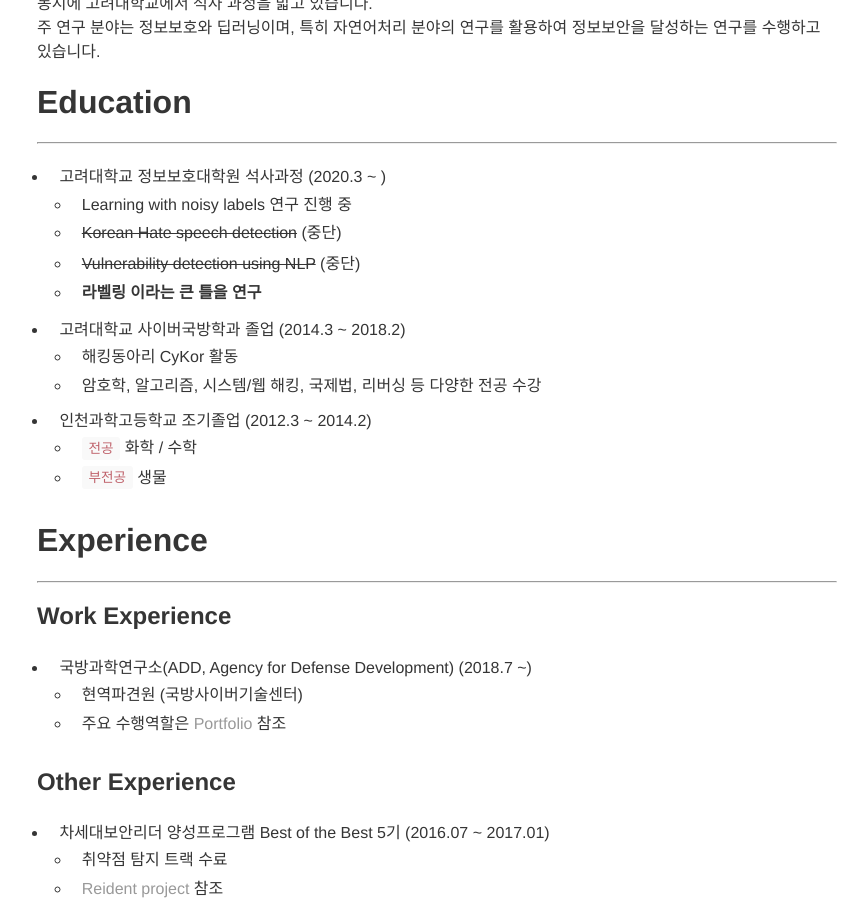
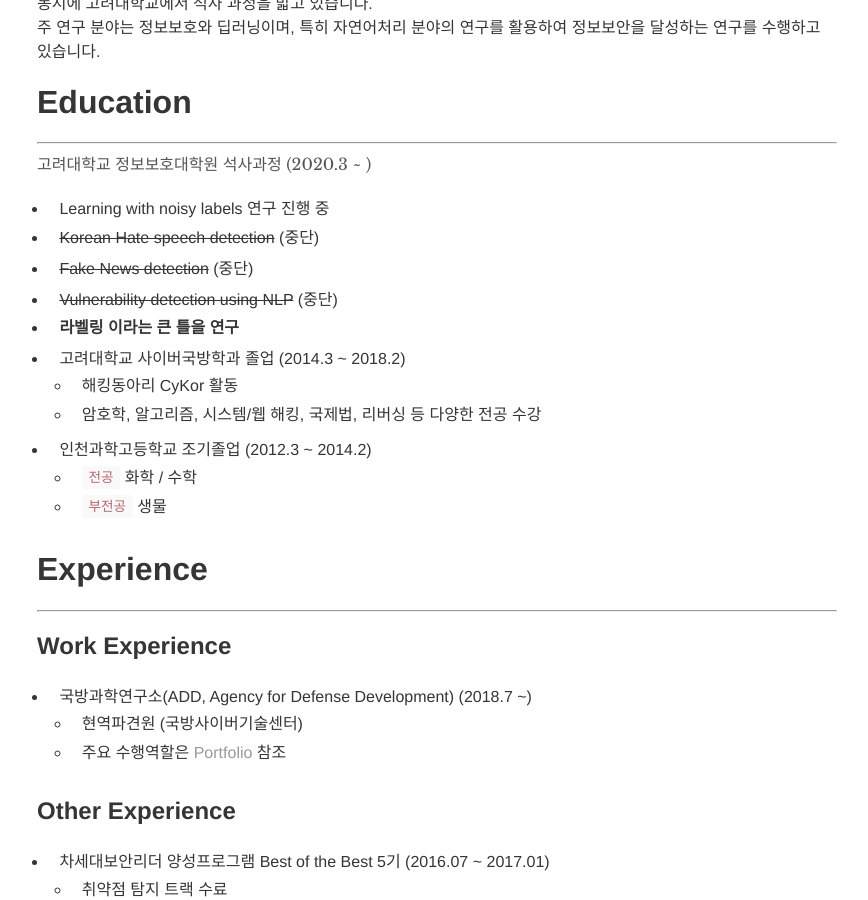
Before and after one commit to SSINsch/ssinsch.github.io, a Jekyll site: the page built from index.md, in a window 1280 px wide and 900 px high, scrolled down 356 px. Shown: the whole window, without its empty margins (203-1071 px from the left). Built offline with Jekyll 4.4.1, drawn with Linux system fonts in a browser that asks for light colours; our own code applies the rules of GitHub Pages for plain Markdown files.

Commit message:
index.md 수정 중

````diff
--- a/index.md
+++ b/index.md
@@ -12,11 +12,17 @@
 # Education
 ___
 
-- 고려대학교 정보보호대학원 석사과정 (2020.3 ~ )
-    - Learning with noisy labels 연구 진행 중
-    - ~~Korean Hate speech detection~~ (중단)
-    - ~~Vulnerability detection using NLP~~ (중단)
-    - **라벨링 이라는 큰 틀을 연구**
+<aside>
+
+고려대학교 정보보호대학원 석사과정 (2020.3 ~ )
+
+</aside>
+
+- Learning with noisy labels 연구 진행 중
+- ~~Korean Hate speech detection~~ (중단)
+- ~~Fake News detection~~ (중단)
+- ~~Vulnerability detection using NLP~~ (중단)
+- **라벨링 이라는 큰 틀을 연구**
 - 고려대학교 사이버국방학과 졸업 (2014.3 ~ 2018.2)
     - 해킹동아리 CyKor 활동
     - 암호학, 알고리즘, 시스템/웹 해킹, 국제법, 리버싱 등 다양한 전공 수강
@@ -75,6 +81,7 @@
 - ```Language``` **Korean**, English, ~~Japanese(JLPT 2023 or 2024 예정)~~
 - ```Tool``` **Pycharm**, IDA, Wireshark, AFL fuzzer, LLVM
 
+
 # Reports
 ___
 - 보안규정상 공개범위 밖 입니다.
````
Also changed, not shown: README.md.
